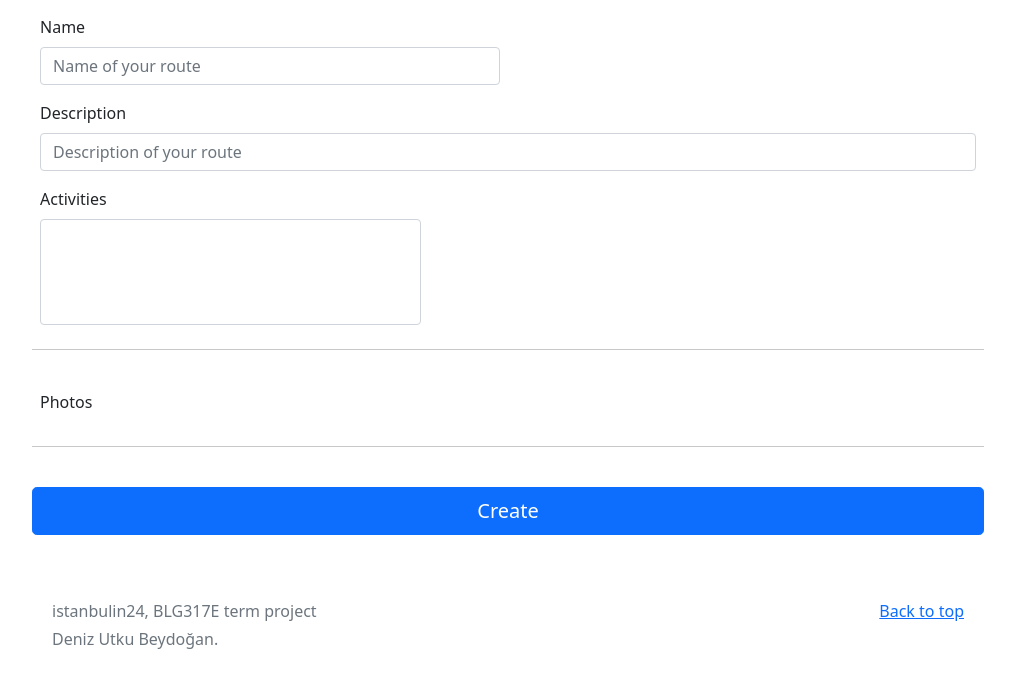
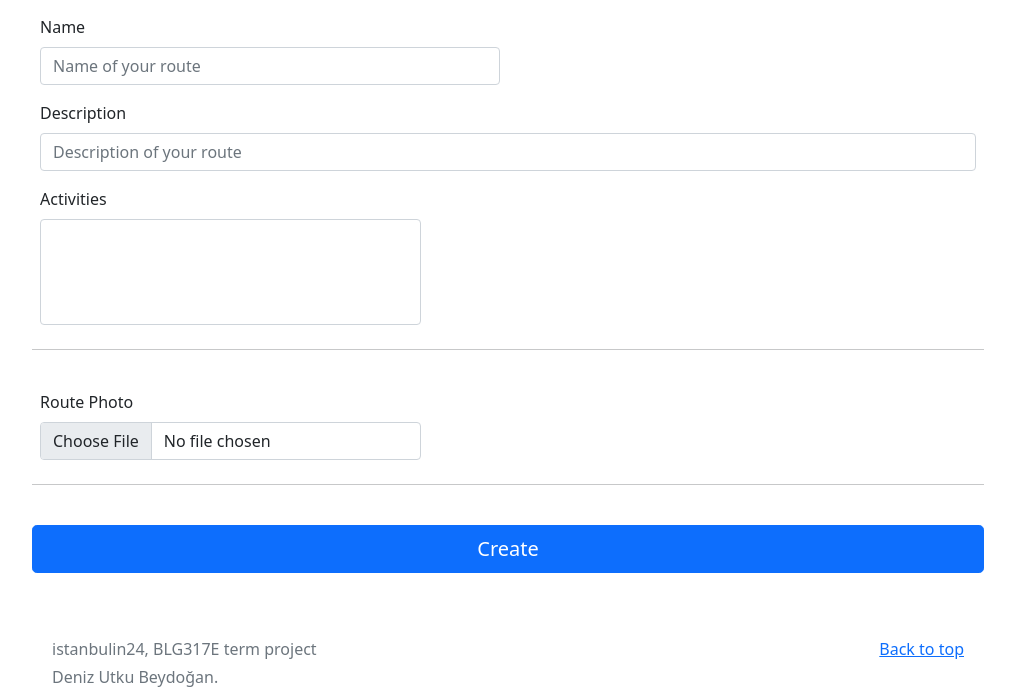
Before and after one commit to denizutku/istanbulin24, a Flask app: page /newroute in a window 1280 px wide. Shown: the part 381-1081 px from the top of the page, without its empty margins (132-1147 px from the left). Before the commit the page ends 1030 px from the top, so only its background shows below. Run offline with Flask 2, Linux system fonts and the light colour scheme; data that the repository does not hold is empty; some libraries are stand-ins or nearby versions.

Commit message:
added route photo uploading

```diff
--- a/dbinit.py
+++ b/dbinit.py
@@ -29,6 +29,7 @@ INIT_STATEMENTS = [
         user_id INTEGER NOT NULL,
         name VARCHAR(255) NOT NULL,
         description VARCHAR (255) NOT NULL,
+        img_url BYTEA,
         FOREIGN KEY (user_id) REFERENCES userS(id) ON UPDATE CASCADE ON DELETE CASCADE
 
     )""",
--- a/models/database.py
+++ b/models/database.py
@@ -150,14 +150,14 @@ class Database:
         try:
             with dbapi2.connect(dbname="postgres",user="postgres",password="1",host="localhost") as connection:
                 cursor = connection.cursor()
-                statement = "SELECT id, user_id, name, description FROM routes WHERE id = %s"
+                statement = "SELECT id, user_id, name, description, img_url FROM routes WHERE id = %s"
                 data = [id]
                 cursor.execute(statement, data)
                 value = cursor.fetchone()
                 cursor.close()
                 if not value:
                     return None
-                route = Route(value[0], value[1], value[2], value[3])
+                route = Route(value[0], value[1], value[2], value[3], value[4])
                 return route
         except Exception as err:
             print("Get route error: ", err)
--- a/models/route.py
+++ b/models/route.py
@@ -1,6 +1,7 @@
 class Route():
-    def __init__(self, id, userid, name, description):
+    def __init__(self, id, user_id, name, description, img_url):
         self.id = id
-        self.userid = userid
+        self.user_id = user_id
         self.name = name
         self.description = description
+        self.img_url = img_url
--- a/server.py
+++ b/server.py
@@ -28,10 +28,13 @@ def homepage():
 def route(route_id):
     db = Database()
     route = db.get_route(route_id)
-    user = db.get_user(route.userid)
+    user = db.get_user(route.user_id)
     activities = db.get_route_activities(route_id)
+    img = None
+    if route.img_url is not None:
+        img = b64encode(route.img_url).decode("UTF-8'")
     print(activities)
-    return render_template("route.html", route = route, user = user, activities = activities)
+    return render_template("route.html", route = route, user = user, activities = activities, img = img)
 
 @app.route("/routes")
 def routes():
@@ -55,11 +58,13 @@ def newroute_post():
     description = request.form.get("description")
     activities = request.form.getlist("activities")
     userid = request.form.get("userid")
+    img_url = request.files["photo"]
+
     try:
         with dbapi2.connect(dbname="postgres",user="postgres",password="1",host="localhost") as connection:
             cursor = connection.cursor()
-            statement = "INSERT INTO routes (user_id, name, description) VALUES (%s, %s, %s)"
-            data = [userid, name, description]
+            statement = "INSERT INTO routes (user_id, name, description, img_url) VALUES (%s, %s, %s, %s)"
+            data = [userid, name, description, img_url.read()]
             cursor.execute(statement, data)
             for activity in activities:
                 statement = "SELECT id FROM routes WHERE user_id = %s AND name = %s AND description = %s"
--- a/templates/new_route.html
+++ b/templates/new_route.html
@@ -11,7 +11,7 @@
       <div class="row g-3">
         <div>
           <h4 class="mb-3">Route Information</h4>
-          <form class="needs-validation" action="newroute" method="POST">
+          <form class="needs-validation" action="newroute" method="POST" enctype="multipart/form-data">
             <div class="row g-3">
               <div class="col-sm-6">
                 <label for="firstName" class="form-label">Name</label>
@@ -44,7 +44,8 @@
             <hr class="my-4">
 
             <div class="col-md-5">
-                <label for="country" class="form-label">Photos</label>
+                <label for="country" class="form-label">Route Photo</label>
+                <input type="file" id="photo" class="form-control" placeholder="photo" required name="photo">
             </div>
 
             <input type="hidden" name="userid" value={{current_user.id}}>
```
Also changed, not shown: templates/route.html (+10 -1 lines).
